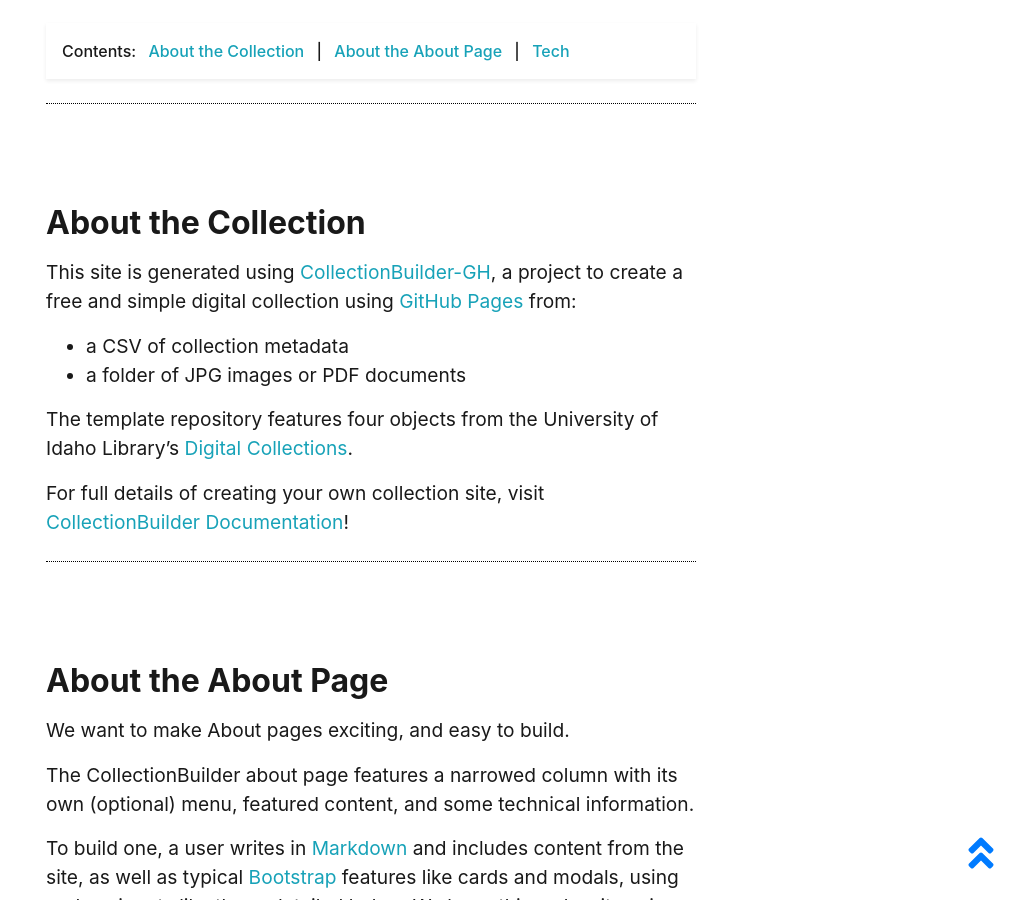
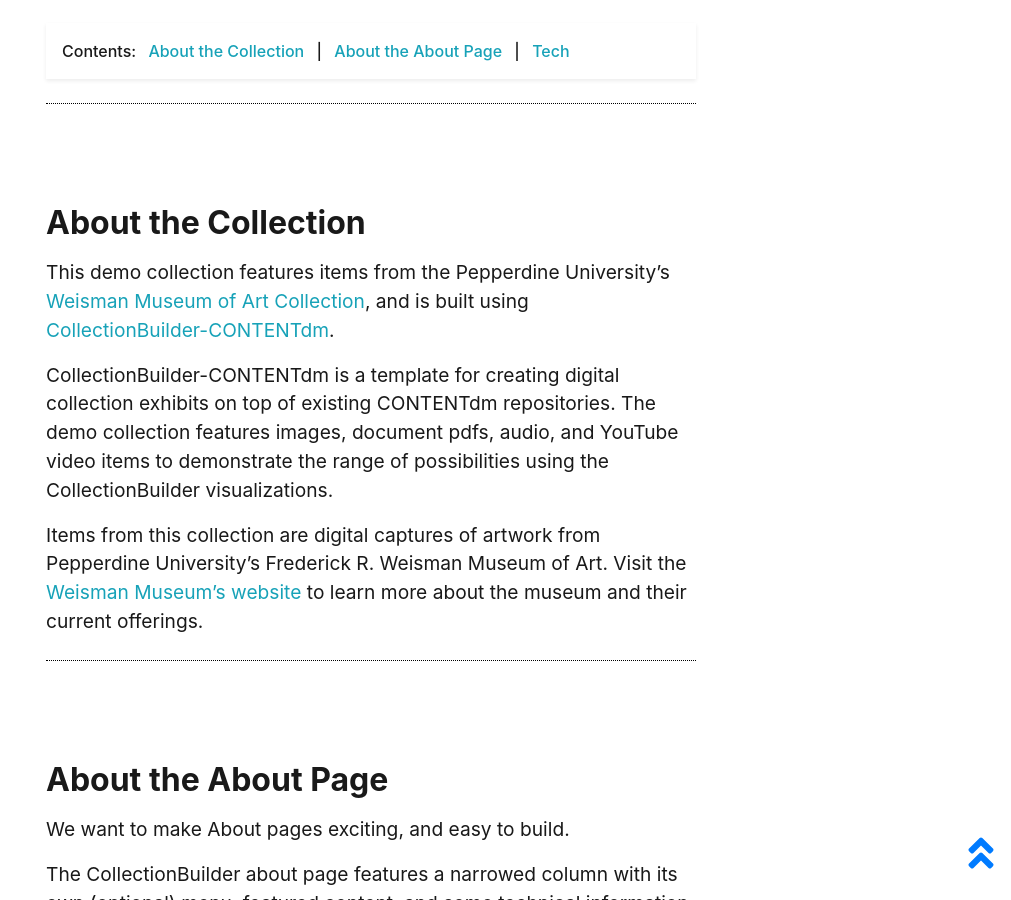
Before and after one commit to graceganye/collectionbuilder-test, a Jekyll site: the page built from pages/about.md, in a window 1280 px wide and 900 px high, scrolled down 536 px. Shown: the whole window, without its empty margins (269-1280 px from the left). Built offline with Jekyll 4.4.1, drawn with Linux system fonts in a browser that asks for light colours.

Commit message:
Update about.md
Changed ## About the Collection

This site is generated using [CollectionBuilder-GH](https://collectionbuilding.github.io/gh/), a project to create a free and simple digital collection using [GitHub Pages](https://pages.github.com/) from:

- a CSV of collection metadata
- a folder of JPG images or PDF documents

The template repository features four objects from the University of Idaho Library's [Digital Collections](https://www.lib.uidaho.edu/digital).

For full details of creating your own collection site, visit [CollectionBuilder Documentation](https://collectionbuilder.github.io/cb-docs/)!

This demo collection features items from the Pepperdine University’s [Weisman Museum of Art Collection](https://cdm15730.contentdm.oclc.org/digital/collection/p15730coll35), and is built using [CollectionBuilder-CONTENTdm](https://github.com/CollectionBuilder/collectionbuilder-contentdm).

CollectionBuilder-CONTENTdm is a template for creating digital collection exhibits on top of existing CONTENTdm repositories. The demo collection features images, document pdfs, audio, and YouTube video items to demonstrate the range of possibilities using the CollectionBuilder visualizations.

Items from this collection are digital captures of artwork from Pepperdine University’s Frederick R. Weisman Museum of Art. Visit the [Weisman Museum’s website](https://arts.pepperdine.edu/museum/) to learn more about the museum and their current offerings.

```diff
--- a/pages/about.md
+++ b/pages/about.md
@@ -14,14 +14,11 @@
 
 ## About the Collection
 
-This site is generated using [CollectionBuilder-GH](https://collectionbuilding.github.io/gh/), a project to create a free and simple digital collection using [GitHub Pages](https://pages.github.com/) from:
+This demo collection features items from the Pepperdine University’s [Weisman Museum of Art Collection](https://cdm15730.contentdm.oclc.org/digital/collection/p15730coll35), and is built using [CollectionBuilder-CONTENTdm](https://github.com/CollectionBuilder/collectionbuilder-contentdm).
 
-- a CSV of collection metadata
-- a folder of JPG images or PDF documents
+CollectionBuilder-CONTENTdm is a template for creating digital collection exhibits on top of existing CONTENTdm repositories. The demo collection features images, document pdfs, audio, and YouTube video items to demonstrate the range of possibilities using the CollectionBuilder visualizations.
 
-The template repository features four objects from the University of Idaho Library's [Digital Collections](https://www.lib.uidaho.edu/digital).
-
-For full details of creating your own collection site, visit [CollectionBuilder Documentation](https://collectionbuilder.github.io/cb-docs/)!
+Items from this collection are digital captures of artwork from Pepperdine University’s Frederick R. Weisman Museum of Art. Visit the [Weisman Museum’s website](https://arts.pepperdine.edu/museum/) to learn more about the museum and their current offerings.
 
 <!-- IMPORTANT!!! DELETE this comment and the include below when you are finished editing this page for your collection. The include below introduces about page features. They will show up on your collection's about page until you delete it.  -->
 {% include cb/about_the_about.md %}
```
